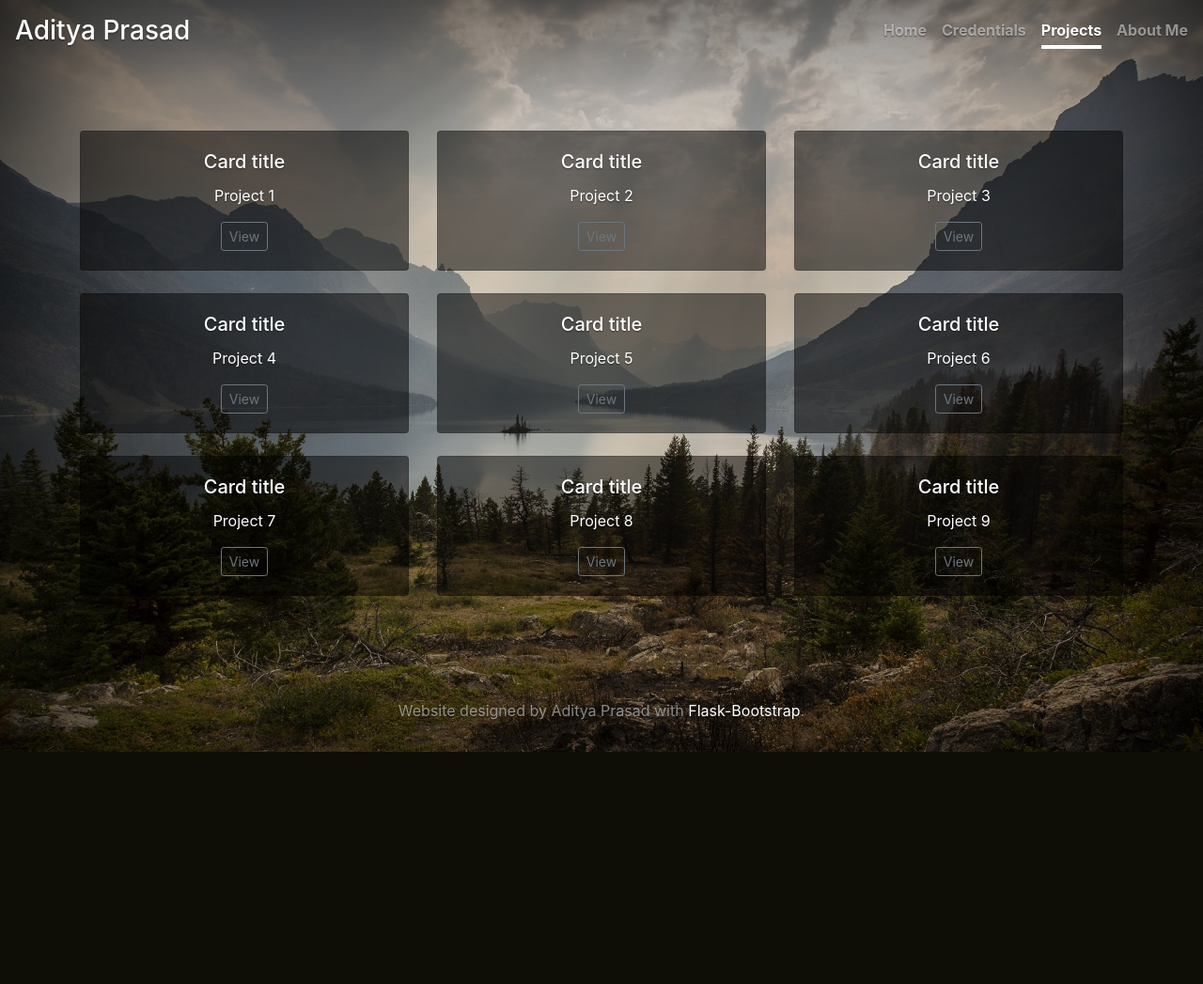
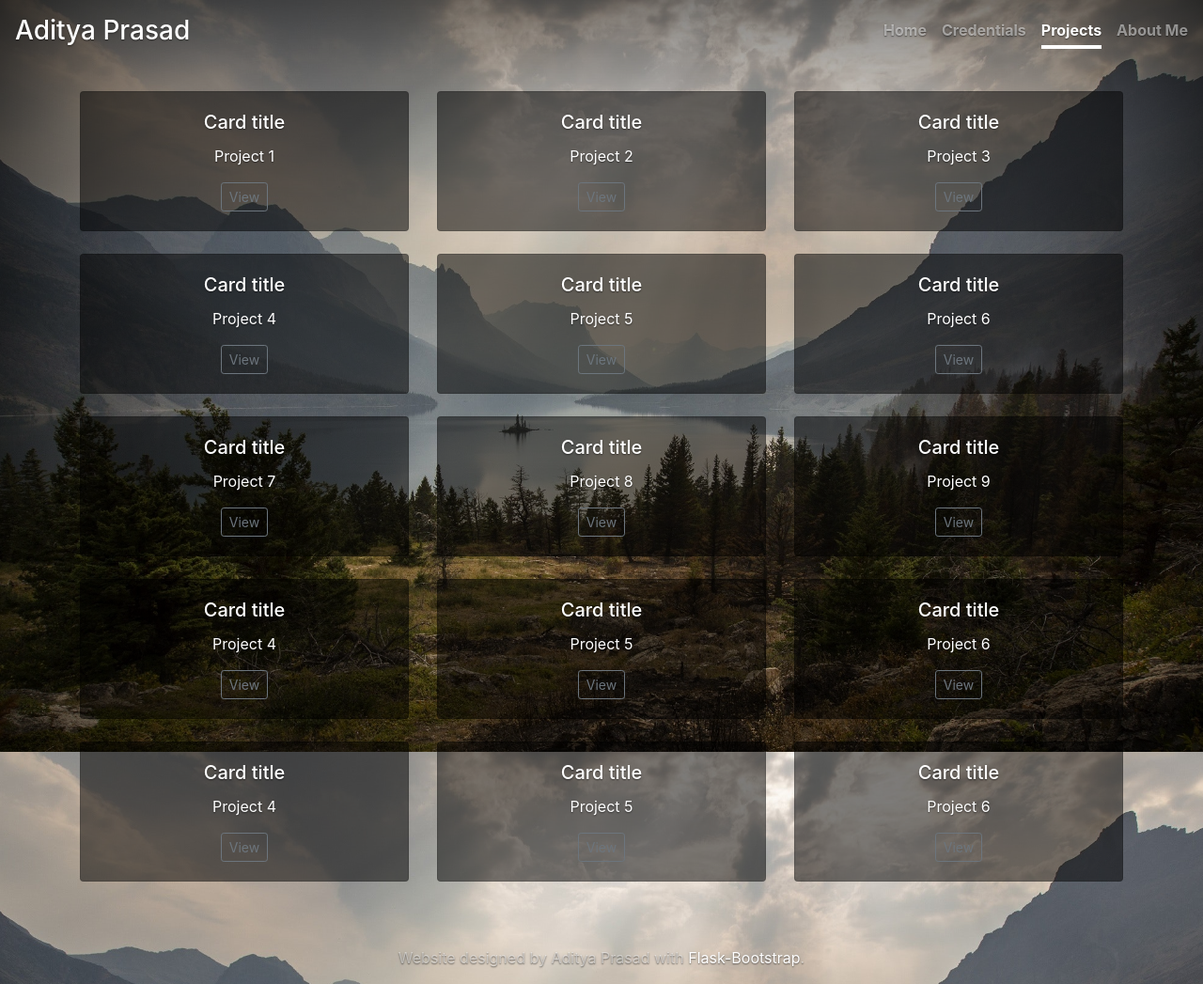
Before and after one commit to AdityaPrasad1/adityaprasad.me, a Flask app: page /projects/ in a window 1280 px wide. Shown: the whole page at 94% size. Before the commit the page ends 800 px from the top, so only its background shows below. Run offline with Flask 2, Linux system fonts and the light colour scheme; some libraries are stand-ins or nearby versions.

```diff
--- a/app/static/css/cover.css
+++ b/app/static/css/cover.css
@@ -46,17 +46,17 @@ body,
 
 #body-box {
   background: url(../img/bg.jpg) no-repeat center center fixed;
-  -webkit-background-size: cover !important;
-  -moz-background-size: cover !important;
-  -o-background-size: cover !important;
-  background-size: cover !important;
-  background-attachment: fixed !important;
-  display: -ms-flexbox !important;
-  display: flex !important;
+  -webkit-background-size: cover;
+  -moz-background-size: cover;
+  -o-background-size: cover;
+  /* background-size: cover;
+  background-attachment: fixed; */
+  display: -ms-flexbox;
+  /* display: flex; */
   color: #fff;
   text-shadow: 0 .05rem .1rem rgba(0, 0, 0, .5);
   box-shadow: inset 0 0 20rem rgba(0, 0, 0, 1);
-  overflow: auto !important;
+  overflow: auto;
 }
 
 .cover-container {
--- a/app/templates/projects.html
+++ b/app/templates/projects.html
@@ -124,6 +124,62 @@
                 </div>
               </div>
             </div>
+
+            <div class="col-md-4">
+              <div class="card mb-4 box-shadow card-trans">
+                <div class="card-body">
+                  <h5 class="card-title">Card title</h5>
+                  <p class="card-text">Project 4</p>
+                  <button type="button" class="btn btn-sm btn-outline-secondary">View</button>
+                </div>
+              </div>
+            </div>
+            <div class="col-md-4">
+              <div class="card mb-4 box-shadow card-trans">
+                <div class="card-body">
+                  <h5 class="card-title">Card title</h5>
+                  <p class="card-text">Project 5</p>
+                  <button type="button" class="btn btn-sm btn-outline-secondary">View</button>
+                </div>
+              </div>
+            </div>
+            <div class="col-md-4">
+              <div class="card mb-4 box-shadow card-trans">
+                <div class="card-body">
+                  <h5 class="card-title">Card title</h5>
+                  <p class="card-text">Project 6</p>
+                  <button type="button" class="btn btn-sm btn-outline-secondary">View</button>
+                </div>
+              </div>
+            </div>
+
+            <div class="col-md-4">
+              <div class="card mb-4 box-shadow card-trans">
+                <div class="card-body">
+                  <h5 class="card-title">Card title</h5>
+                  <p class="card-text">Project 4</p>
+                  <button type="button" class="btn btn-sm btn-outline-secondary">View</button>
+                </div>
+              </div>
+            </div>
+            <div class="col-md-4">
+              <div class="card mb-4 box-shadow card-trans">
+                <div class="card-body">
+                  <h5 class="card-title">Card title</h5>
+                  <p class="card-text">Project 5</p>
+                  <button type="button" class="btn btn-sm btn-outline-secondary">View</button>
+                </div>
+              </div>
+            </div>
+            <div class="col-md-4">
+              <div class="card mb-4 box-shadow card-trans">
+                <div class="card-body">
+                  <h5 class="card-title">Card title</h5>
+                  <p class="card-text">Project 6</p>
+                  <button type="button" class="btn btn-sm btn-outline-secondary">View</button>
+                </div>
+              </div>
+            </div>
           </div>
         </div>
       </main>
```
